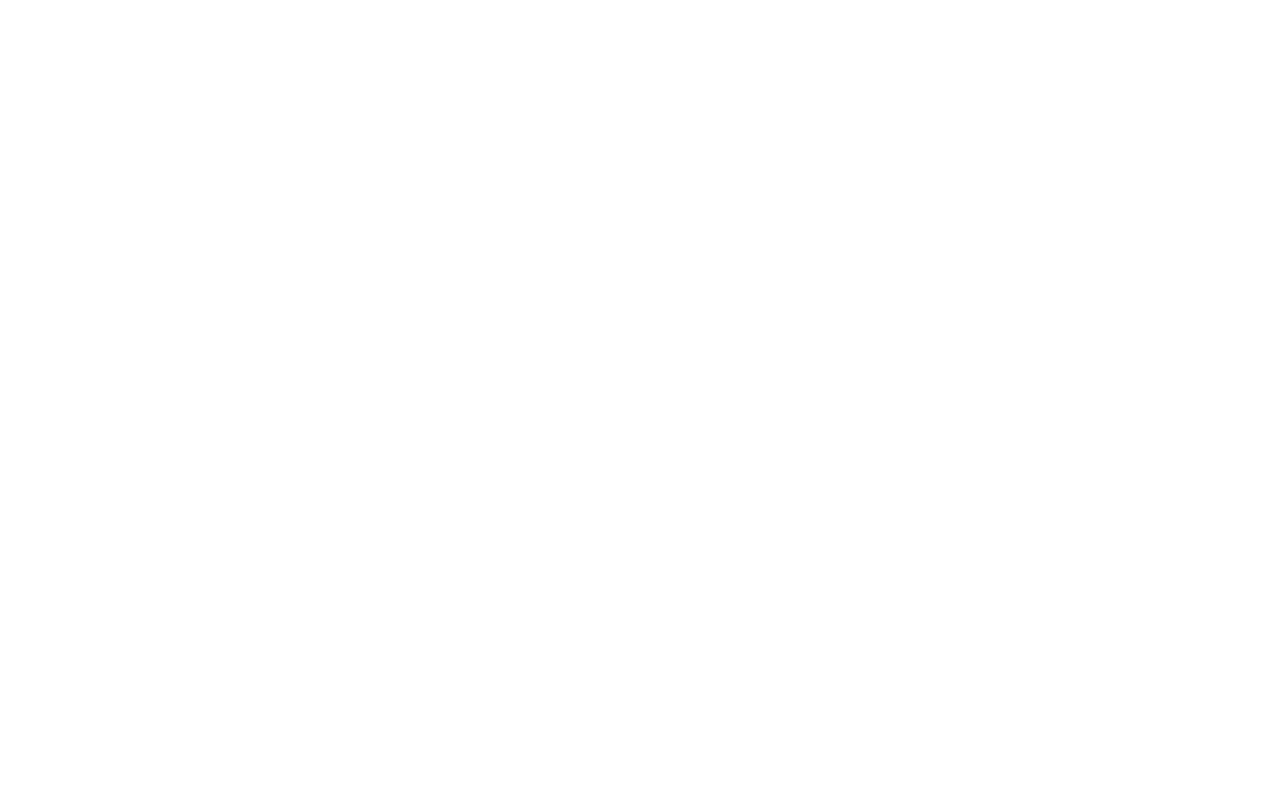
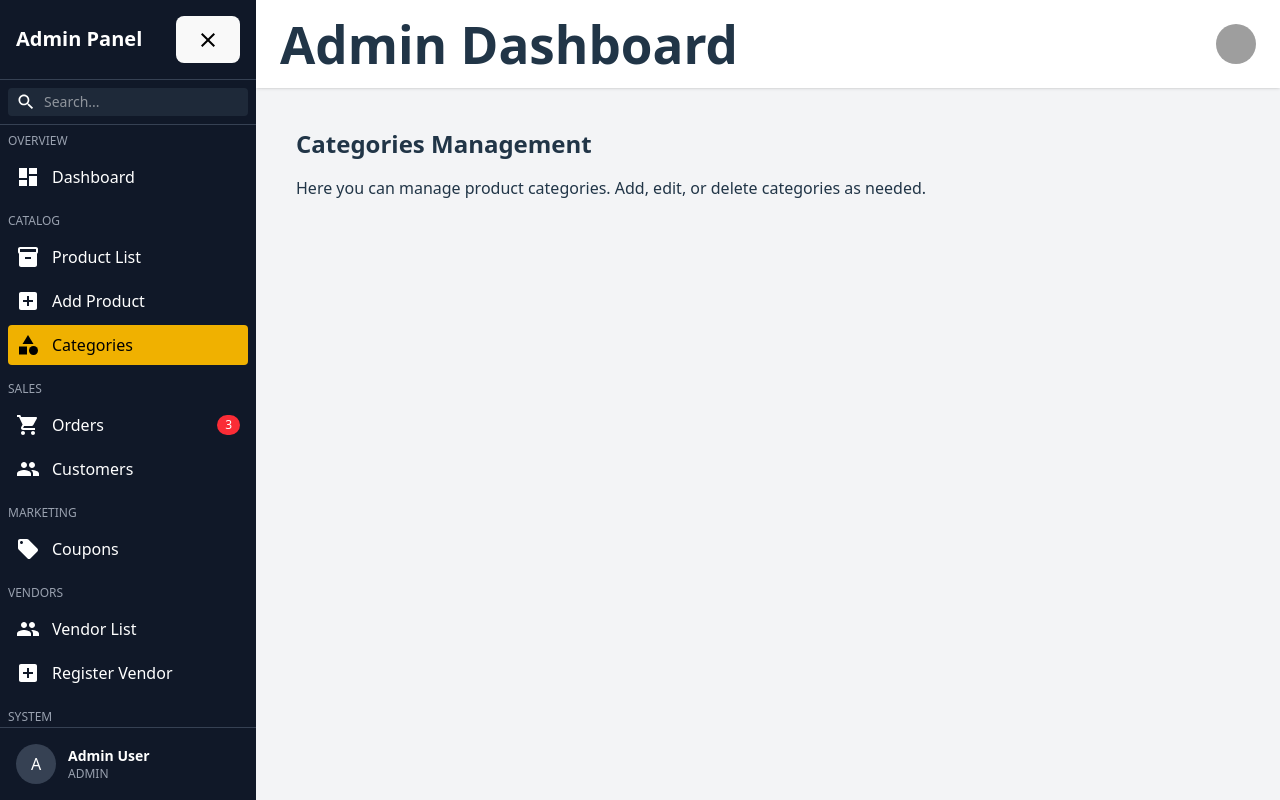
Before and after one commit to JosephAssefa-tech/Multi-Vendors, a React (Vite) app: page /admin/categories in a window 1280 px wide. Before the commit this address had no page. Built offline with nearby package versions, Linux system fonts and the light colour scheme; grey boxes are pictures that could not be loaded.

Commit message:
adding categories pages

```diff
--- a/src/App.jsx
+++ b/src/App.jsx
@@ -10,6 +10,7 @@
 import VendorList from "./components/Vendors/VendorList";
 import RegisterVendor from "./components/Vendors/RegisterVendor";
 import ProductDetail from "./components/ProductDetail";
+import Categories from "./components/Admin/Pages/Categories";
 
 function App() {
   return (
@@ -24,6 +25,8 @@
         <Route path="dashboard" element={<Dashboard />} />
 
         <Route path="products" element={<Products />} />
+
+        <Route path="/admin/categories" element={<Categories />} />
 
         <Route path="products/add" element={<AddProduct />} />
 
--- /dev/null
+++ b/src/components/Admin/Pages/Categories.jsx
@@ -0,0 +1,10 @@
+function Categories() {
+    return (
+        <div className="p-4">
+            <h2 className="text-2xl font-bold mb-4">Categories Management</h2>
+            <p>Here you can manage product categories. Add, edit, or delete categories as needed.</p>
+            {/* Add category management UI here */}
+        </div>
+    );
+}
+export default Categories;
```
